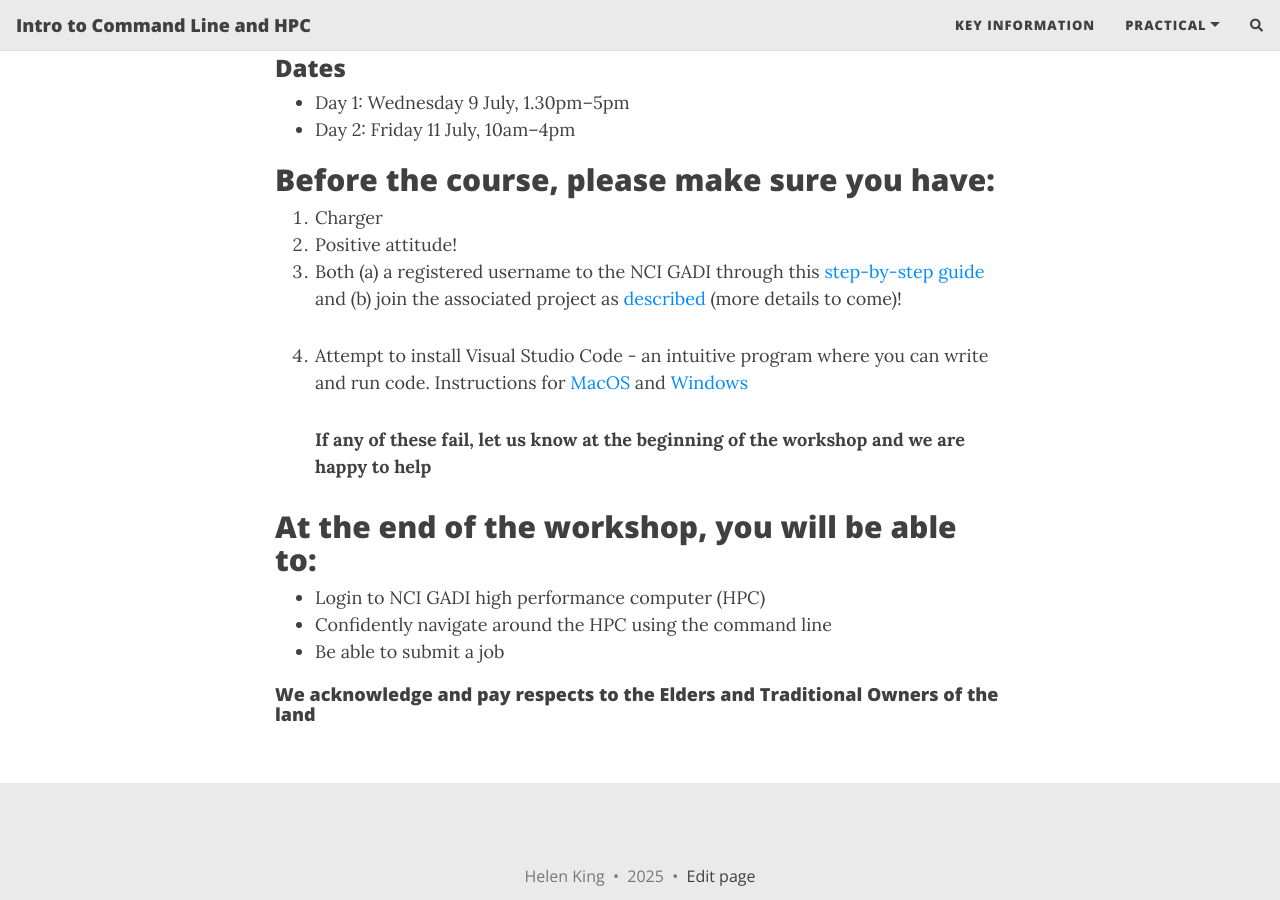
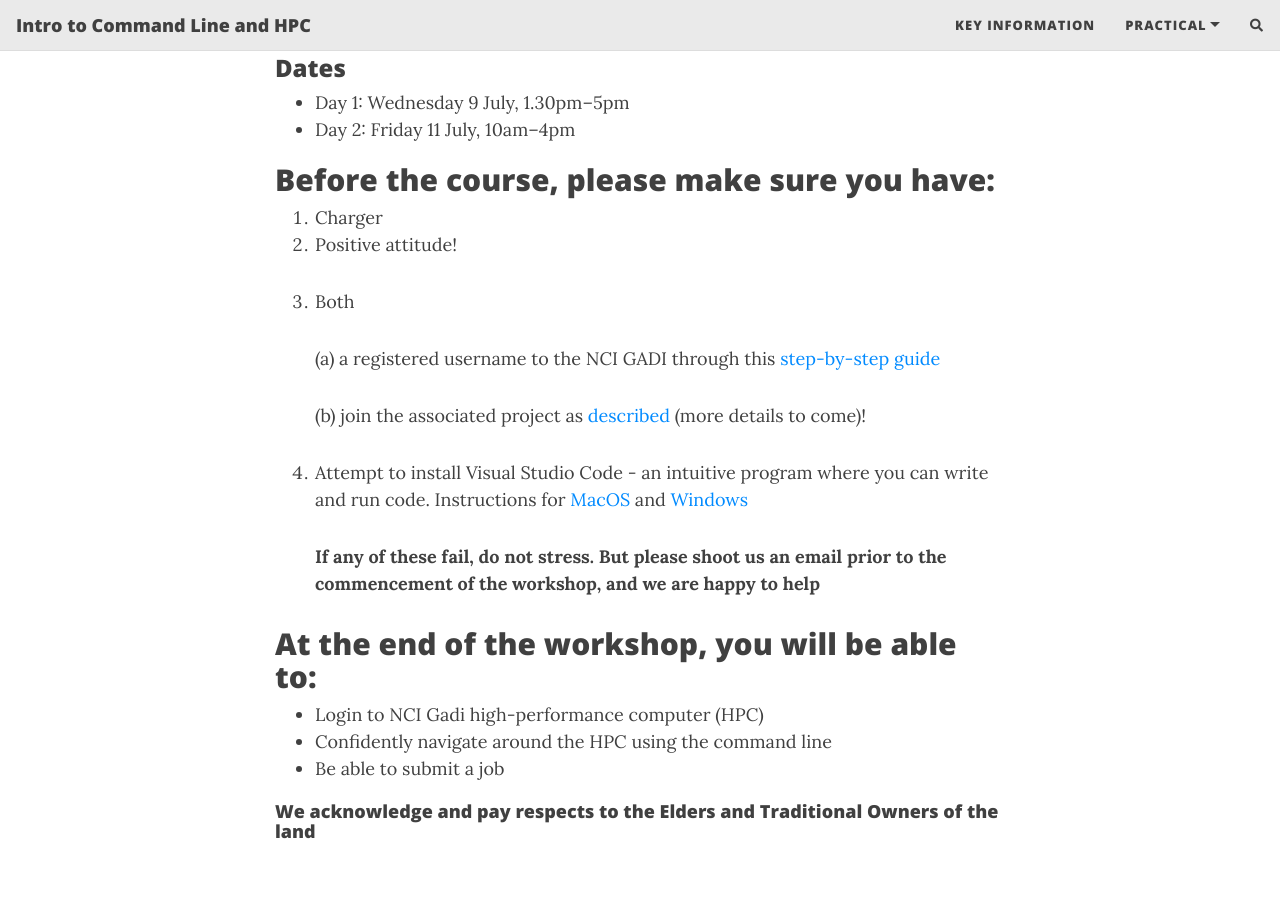
Before and after one commit to theheking/intro-to-command-line-hpc, a Jekyll site: the page built from key_info.md, in a window 1280 px wide and 900 px high, scrolled down 338 px. Built offline with Jekyll 4.4.1, drawn with Linux system fonts in a browser that asks for light colours; nearby versions of some CDN libraries; comment, search, counter and statistics services are not loaded.

Commit message:
Update key_info.md

```diff
--- a/key_info.md
+++ b/key_info.md
@@ -15,13 +15,19 @@ Welcome All!
 ## Before the course, please make sure you have:
 1. Charger
 2. Positive attitude!
-3. Both (a) a registered username to the NCI GADI through this [step-by-step guide](https://intranet.gimr.garvan.org.au/spaces/DSP/pages/291307768/Register+for+an+NCI+user+account) and (b) join the associated project as [described](https://opus.nci.org.au/spaces/Help/pages/13141289/How+to+connect+to+a+project) (more details to come)!
-4. Attempt to install Visual Studio Code - an intuitive program where you can write and run code. Instructions for [MacOS](https://code.visualstudio.com/docs/setup/mac) and [Windows](https://code.visualstudio.com/docs/setup/windows)
+3. Both
 
-   **If any of these fail, let us know at the beginning of the workshop and we are happy to help**
+   (a) a registered username to the NCI GADI through this [step-by-step guide](https://intranet.gimr.garvan.org.au/spaces/DSP/pages/291307768/Register+for+an+NCI+user+account)
+
+    (b) join the associated project as [described](https://opus.nci.org.au/spaces/Help/pages/13141289/How+to+connect+to+a+project) (more details to come)!
+
+
+5. Attempt to install Visual Studio Code - an intuitive program where you can write and run code. Instructions for [MacOS](https://code.visualstudio.com/docs/setup/mac) and [Windows](https://code.visualstudio.com/docs/setup/windows)
+
+   **If any of these fail, do not stress. But please shoot us an email prior to the commencement of the workshop, and we are happy to help**
 
 ## At the end of the workshop, you will be able to:
-- Login to NCI GADI high performance computer (HPC)
+- Login to NCI Gadi high-performance computer (HPC)
 - Confidently navigate around the HPC using the command line
 - Be able to submit a job
 
```
